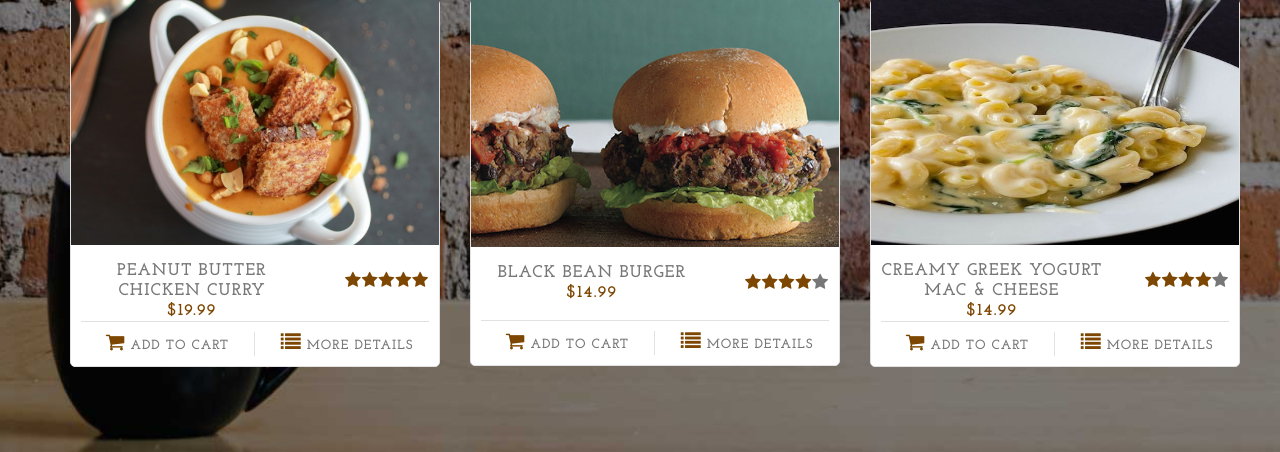
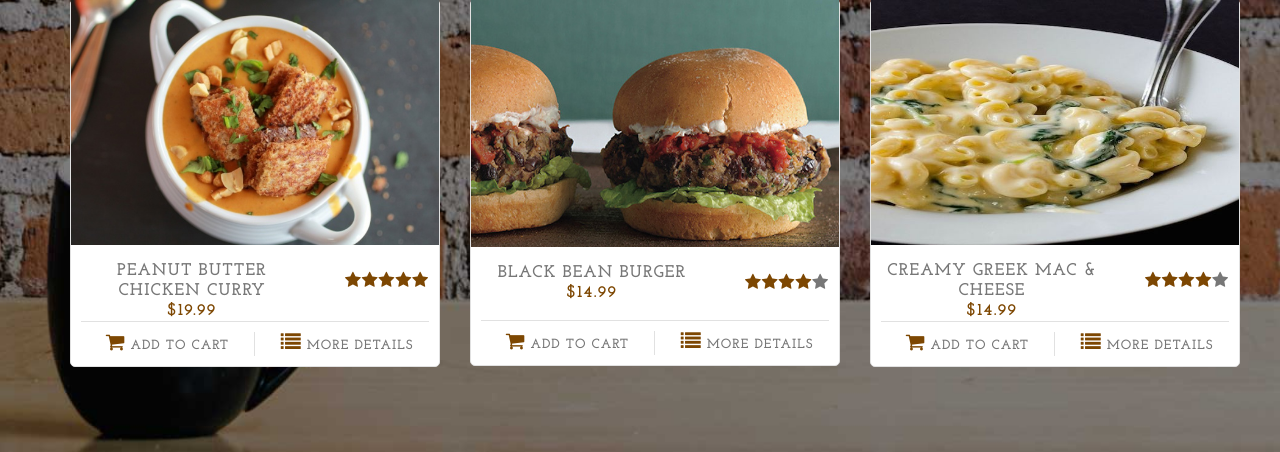
Before and after one commit to alex-cory/iwantfood, a PHP site: page / in a window 1280 px wide. Shown: the part 2304-2756 px from the top of the page. Run offline with PHP 8.4, Linux system fonts and the light colour scheme; some libraries are stand-ins or nearby versions.

Commit message:
updated names

```diff
--- a/index.php
+++ b/index.php
@@ -354,7 +354,7 @@
                                                 <div class="info">
                                                     <div class="row">
                                                         <div class="price col-md-7">
-                                                            <h5 style="font-size: 10pt">Turkey, Artichoke, & Basil Sub</h5>
+                                                            <h5 style="font-size: 10pt">Turkey Basil Artichoke Sub</h5>
                                                             <h5 class="price-text-color" style="color: #7d4702">
                                                                 $5.99</h5>
                                                         </div>
@@ -467,7 +467,7 @@
                                                 <div class="info">
                                                     <div class="row">
                                                         <div class="price col-md-8">
-                                                            <h5>Creamy Greek Yogurt Mac & Cheese</h5>
+                                                            <h5>Creamy Greek Mac & Cheese</h5>
                                                             <h5 class="price-text-color" style="color: #7d4702">
                                                                 $14.99</h5>
                                                         </div>
```
